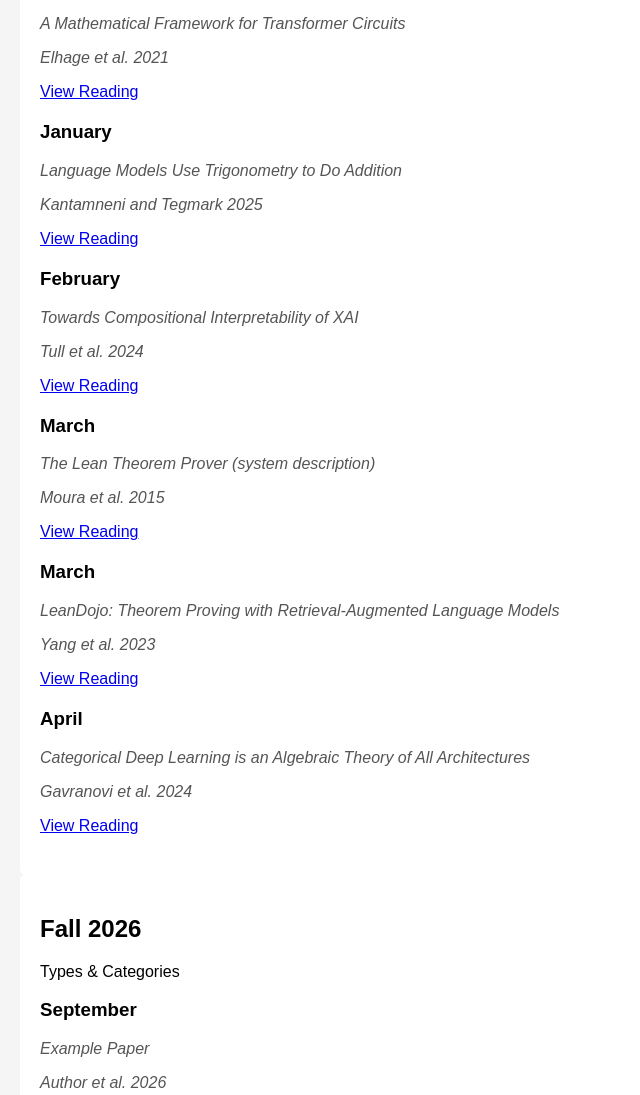
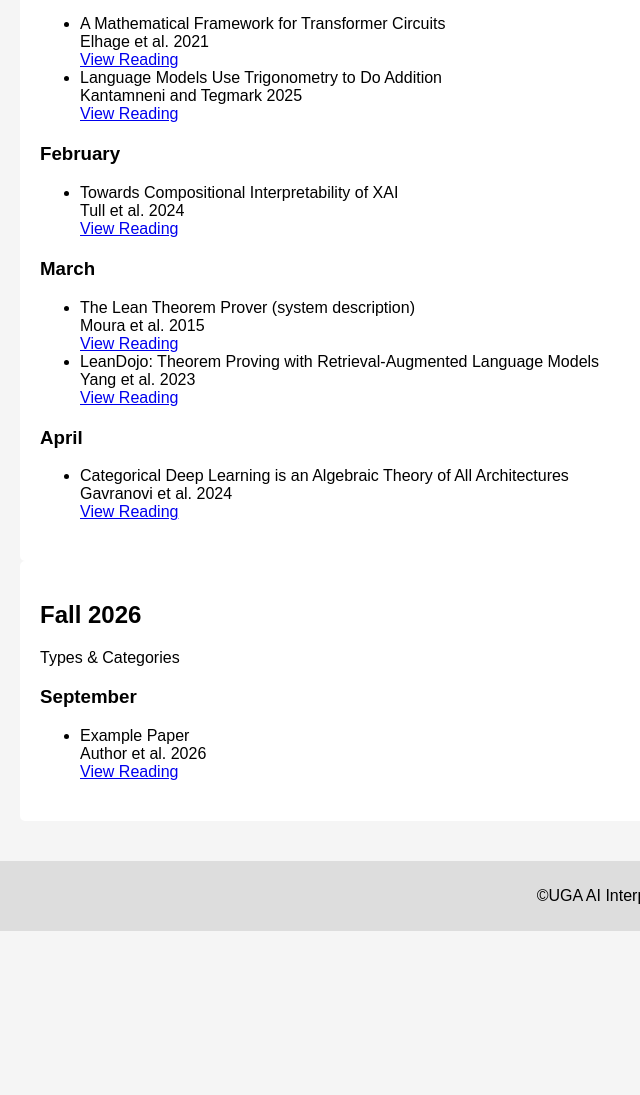
Before and after one commit to PLAIDRG/plaidrg.github.io, a plain HTML site: page resources.html in a window 1280 px wide. Shown: the part 265-1360 px from the top of the page, without its empty margins (0-640 px from the left). After the commit the page ends 1196 px from the top, so only its background shows below. Drawn offline with Linux system fonts and the light colour scheme.

Commit message:
Update resources.html
Updated formatting

```diff
--- a/resources.html
+++ b/resources.html
@@ -6,7 +6,6 @@
     <link rel="stylesheet" href="/style.css">
 </head>
 <body>
-
 <div id="navbar"></div>
 
 <main>
@@ -18,44 +17,56 @@
 
         <article>
             <h3>January</h3>
-            <p class="author">A Mathematical Framework for Transformer Circuits</p>
-            <p class="author">Elhage et al. 2021</p>
+            <ul>
+                <li>
+                    <span class="paper-title">A Mathematical Framework for Transformer Circuits</span><br>
+                    <span class="paper-author">Elhage et al. 2021</span><br>
                     <a href="https://transformer-circuits.pub/2021/framework/index.html" target="_blank">View Reading</a>
-        </article>
-
-        <article>
-            <h3>January</h3>
-            <p class="author">Language Models Use Trigonometry to Do Addition</p>
-            <p class="author">Kantamneni and Tegmark 2025</p>
+                </li>
+                <li>
+                    <span class="paper-title">Language Models Use Trigonometry to Do Addition</span><br>
+                    <span class="paper-author">Kantamneni and Tegmark 2025</span><br>
                     <a href="https://arxiv.org/pdf/2502.00873" target="_blank">View Reading</a>
+                </li>
+            </ul>
         </article>
 
         <article>
             <h3>February</h3>
-            <p class="author">Towards Compositional Interpretability of XAI</p>
-            <p class="author">Tull et al. 2024</p>
+            <ul>
+                <li>
+                    <span class="paper-title">Towards Compositional Interpretability of XAI</span><br>
+                    <span class="paper-author">Tull et al. 2024</span><br>
                     <a href="https://arxiv.org/pdf/2406.17583" target="_blank">View Reading</a>
+                </li>
+            </ul>
         </article>
 
         <article>
             <h3>March</h3>
-            <p class="author">The Lean Theorem Prover (system description)</p>
-            <p class="author">Moura et al. 2015</p>
+            <ul>
+                <li>
+                    <span class="paper-title">The Lean Theorem Prover (system description)</span><br>
+                    <span class="paper-author">Moura et al. 2015</span><br>
                     <a href="https://leodemoura.github.io/files/lean_cade25.pdf" target="_blank">View Reading</a>
-        </article>
-
-        <article>
-            <h3>March</h3>
-            <p class="author">LeanDojo: Theorem Proving with Retrieval-Augmented Language Models</p>
-            <p class="author">Yang et al. 2023</p>
+                </li>
+                <li>
+                    <span class="paper-title">LeanDojo: Theorem Proving with Retrieval-Augmented Language Models</span><br>
+                    <span class="paper-author">Yang et al. 2023</span><br>
                     <a href="https://arxiv.org/pdf/2306.15626" target="_blank">View Reading</a>
+                </li>
+            </ul>
         </article>
 
         <article>
             <h3>April</h3>
-            <p class="author">Categorical Deep Learning is an Algebraic Theory of All Architectures</p>
-            <p class="author">Gavranovi et al. 2024</p>
+            <ul>
+                <li>
+                    <span class="paper-title">Categorical Deep Learning is an Algebraic Theory of All Architectures</span><br>
+                    <span class="paper-author">Gavranovi et al. 2024</span><br>
                     <a href="https://arxiv.org/pdf/2402.15332" target="_blank">View Reading</a>
+                </li>
+            </ul>
         </article>
     </section>
 
@@ -66,9 +77,13 @@
 
         <article>
             <h3>September</h3>
-            <p class="author">Example Paper</p>
-            <p class="author">Author et al. 2026</p>
+            <ul>
+                <li>
+                    <span class="paper-title">Example Paper</span><br>
+                    <span class="paper-author">Author et al. 2026</span><br>
                     <a href="#" target="_blank">View Reading</a>
+                </li>
+            </ul>
         </article>
     </section>
 
```
Lines whose indentation alone changed are shown as unchanged.
